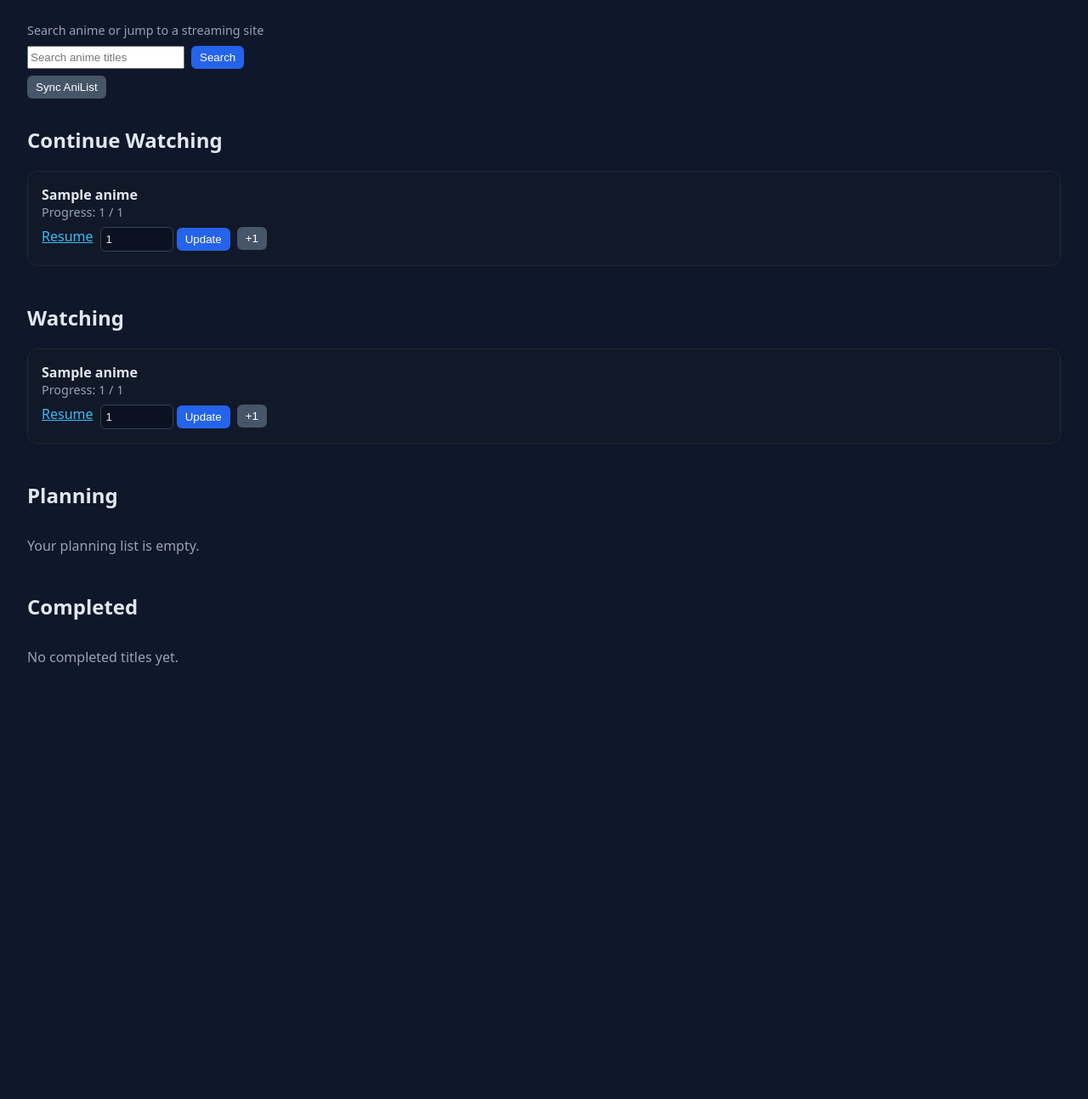
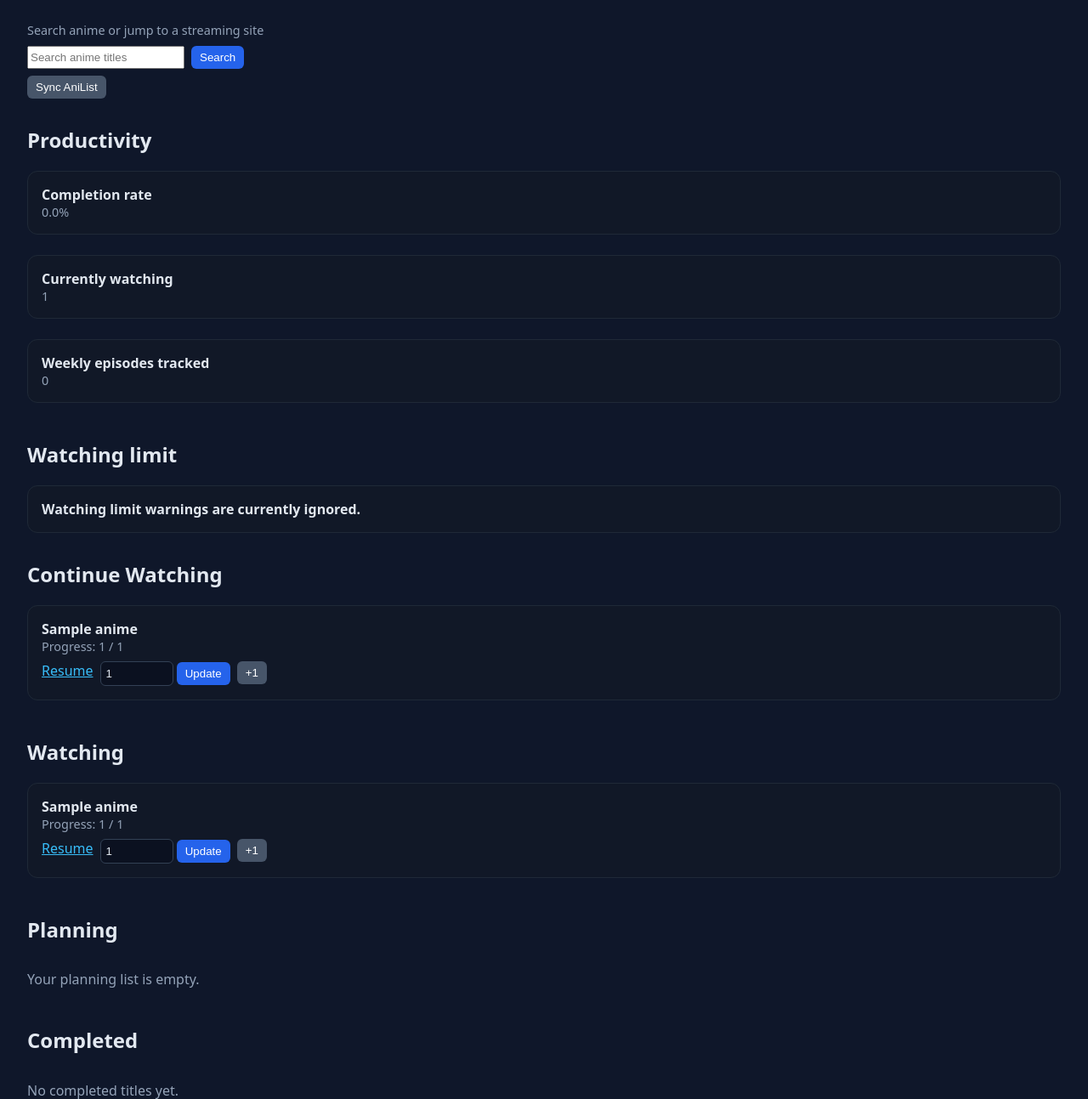
Before and after one commit to J0na555/AniFlow, a Django app: page / in a window 1280 px wide. Shown: the part 135-1428 px from the top of the page at 85% size. Before the commit the page ends 918 px from the top, so only its background shows below. Run offline with Django 4.2, Linux system fonts and the light colour scheme; a user stored in the database is signed in; tables that the repository leaves empty hold one stand-in row (values such as "Sample post"); parts of the project's set-up code (start-up, migrations or seed data) failed here and were passed over; some libraries are stand-ins or nearby versions.

Commit message:
add dashboard stats and watching-limit enforcement

```diff
--- a/apps/anime/urls.py
+++ b/apps/anime/urls.py
@@ -17,5 +17,10 @@ urlpatterns = [
         name="anime_progress",
     ),
     path("sync/", views.sync_list, name="sync_list"),
+    path(
+        "settings/watching-limit/ignore/",
+        views.ignore_watching_limit,
+        name="ignore_watching_limit",
+    ),
     path("search/", views.search_anime, name="anime_search"),
 ]
--- a/apps/anime/views.py
+++ b/apps/anime/views.py
@@ -9,26 +9,43 @@ from django.views.decorators.http import require_POST, require_http_methods
 
 from apps.anime.models import Anime, UserAnime
 from apps.anime.services import apply_progress_update, normalize_tracker_status
+from apps.productivity.services import enable_watching_limit_override
+from apps.productivity.services import get_productivity_stats
+from apps.productivity.services import get_watching_limit_state
 from apps.streaming.models import AnimeStreamingMapping
 from apps.streaming.models import StreamingSource
 from apps.streaming.router import resolve_streaming_route
 from apps.streaming.sources import get_adapter_for_source
-from apps.tracker.services import update_progress
+from apps.tracker.services import update_progress as tracker_update_progress
 from apps.tracker.services import sync_user_list
 
 
-def _build_dashboard_context(user, *, oob: bool = False) -> dict:
+def _build_dashboard_context(
+    user,
+    *,
+    oob: bool = False,
+    watching_limit_error: str = "",
+) -> dict:
     entries = UserAnime.objects.filter(user=user).select_related("anime")
     watching = entries.filter(status="watching").order_by("-updated_at")
     planning = entries.filter(status="planning").order_by(
         "anime__title_english", "anime__title_romaji"
     )
     completed = entries.filter(status="completed").order_by("-updated_at")
+    watching_entries = list(watching)
+    productivity_stats = get_productivity_stats(user, entries=entries)
+    watching_limit = get_watching_limit_state(
+        user,
+        watching_count=len(watching_entries),
+    )
     context = {
         "continue_watching": list(watching[:5]),
-        "watching_entries": list(watching),
+        "watching_entries": watching_entries,
         "planning_entries": list(planning),
         "completed_entries": list(completed),
+        "productivity_stats": productivity_stats,
+        "watching_limit": watching_limit,
+        "watching_limit_error": watching_limit_error,
     }
     if oob:
         context["oob"] = True
@@ -103,7 +120,21 @@ def update_progress(request, anime_id: int):
         return HttpResponseBadRequest("Invalid progress.")
 
     progress = int(raw_progress)
-    tracker_response = update_progress(
+    watching_limit = get_watching_limit_state(request.user)
+    if user_anime.status == "planning" and progress > 0 and watching_limit.reached:
+        warning_message = (
+            "Watching limit reached. Override the limit before starting another title."
+        )
+        if request.headers.get("HX-Request") == "true":
+            context = _build_dashboard_context(
+                request.user,
+                oob=True,
+                watching_limit_error=warning_message,
+            )
+            return render(request, "anime/partials/dashboard_sections.html", context)
+        return HttpResponseBadRequest(warning_message)
+
+    tracker_response = tracker_update_progress(
         request.user, user_anime.anime.tracker_id, progress
     )
     tracker_status = normalize_tracker_status(tracker_response.get("status"))
@@ -124,6 +155,16 @@ def update_progress(request, anime_id: int):
 @require_POST
 def sync_list(request):
     sync_user_list(request.user)
+    if request.headers.get("HX-Request") == "true":
+        context = _build_dashboard_context(request.user, oob=True)
+        return render(request, "anime/partials/dashboard_sections.html", context)
+    return redirect("dashboard")
+
+
+@login_required
+@require_POST
+def ignore_watching_limit(request):
+    enable_watching_limit_override(request.user)
     if request.headers.get("HX-Request") == "true":
         context = _build_dashboard_context(request.user, oob=True)
         return render(request, "anime/partials/dashboard_sections.html", context)
--- /dev/null
+++ b/apps/productivity/services.py
@@ -0,0 +1,105 @@
+from __future__ import annotations
+
+from dataclasses import dataclass
+from datetime import timedelta
+
+from django.db.models import QuerySet, Sum
+from django.db.models.functions import Coalesce
+from django.utils import timezone
+
+from apps.anime.models import UserAnime
+from apps.users.models import UserSettings
+
+
+@dataclass(frozen=True)
+class ProductivityStats:
+    watching_count: int
+    completed_count: int
+    completion_rate: float
+    weekly_episodes: int
+
+
+@dataclass(frozen=True)
+class WatchingLimitState:
+    enabled: bool
+    ignored: bool
+    limit: int
+    watching_count: int
+    reached: bool
+    remaining_slots: int
+
+    @property
+    def message(self) -> str:
+        if not self.enabled:
+            return "Watching limit is disabled."
+        if self.ignored:
+            return "Watching limit warnings are currently ignored."
+        if self.reached:
+            return (
+                f"Watching limit reached ({self.watching_count}/{self.limit}). "
+                "Finish a title or override the limit to start another one."
+            )
+        return f"{self.remaining_slots} watching slot(s) remaining."
+
+
+def _start_of_week():
+    today = timezone.localdate()
+    return today - timedelta(days=today.weekday())
+
+
+def _entries_for_user(user) -> QuerySet[UserAnime]:
+    return UserAnime.objects.filter(user=user)
+
+
+def get_productivity_stats(user, *, entries: QuerySet[UserAnime] | None = None) -> ProductivityStats:
+    base_entries = entries if entries is not None else _entries_for_user(user)
+    watching_count = base_entries.filter(status="watching").count()
+    completed_count = base_entries.filter(status="completed").count()
+    started_count = base_entries.exclude(status="planning").count()
+    completion_rate = round((completed_count / started_count) * 100, 1) if started_count else 0.0
+    weekly_episodes = (
+        base_entries.filter(updated_at__date__gte=_start_of_week())
+        .aggregate(total=Coalesce(Sum("progress"), 0))
+        .get("total", 0)
+    )
+    return ProductivityStats(
+        watching_count=watching_count,
+        completed_count=completed_count,
+        completion_rate=completion_rate,
+        weekly_episodes=int(weekly_episodes or 0),
+    )
+
+
+def get_watching_limit_state(
+    user,
+    *,
+    watching_count: int | None = None,
+    settings: UserSettings | None = None,
+) -> WatchingLimitState:
+    user_settings = settings or UserSettings.objects.get_or_create(user=user)[0]
+    active_watching = (
+        watching_count
+        if watching_count is not None
+        else _entries_for_user(user).filter(status="watching").count()
+    )
+    limit = user_settings.max_watching_limit
+    enabled = limit > 0
+    ignored = user_settings.ignore_watching_limit
+    reached = enabled and not ignored and active_watching >= limit
+    remaining_slots = max(limit - active_watching, 0) if enabled else 0
+    return WatchingLimitState(
+        enabled=enabled,
+        ignored=ignored,
+        limit=limit,
+        watching_count=active_watching,
+        reached=reached,
+        remaining_slots=remaining_slots,
+    )
+
+
+def enable_watching_limit_override(user) -> UserSettings:
+    settings, _ = UserSettings.objects.get_or_create(user=user)
+    if not settings.ignore_watching_limit:
+        settings.ignore_watching_limit = True
+        settings.save(update_fields=["ignore_watching_limit", "updated_at"])
+    return settings
--- a/templates/anime/partials/dashboard_sections.html
+++ b/templates/anime/partials/dashboard_sections.html
@@ -1,3 +1,52 @@
+<div
+  id="productivity-overview"
+  class="section"
+  {% if oob %}hx-swap-oob="true"{% endif %}
+>
+  <h2>Productivity</h2>
+  <div class="list">
+    <div class="card">
+      <strong>Completion rate</strong>
+      <div class="meta">{{ productivity_stats.completion_rate }}%</div>
+    </div>
+    <div class="card">
+      <strong>Currently watching</strong>
+      <div class="meta">{{ productivity_stats.watching_count }}</div>
+    </div>
+    <div class="card">
+      <strong>Weekly episodes tracked</strong>
+      <div class="meta">{{ productivity_stats.weekly_episodes }}</div>
+    </div>
+  </div>
+</div>
+
+<div
+  id="watching-limit-warning"
+  class="section"
+  {% if oob %}hx-swap-oob="true"{% endif %}
+>
+  {% if watching_limit.enabled %}
+    <h2>Watching limit</h2>
+    <div class="card">
+      <strong>{{ watching_limit.message }}</strong>
+      {% if watching_limit_error %}
+        <div class="meta">{{ watching_limit_error }}</div>
+      {% endif %}
+      {% if watching_limit.reached %}
+        <form
+          method="post"
+          hx-post="{% url 'ignore_watching_limit' %}"
+          hx-swap="none"
+          class="actions"
+        >
+          {% csrf_token %}
+          <button type="submit" class="secondary">Override limit warnings</button>
+        </form>
+      {% endif %}
+    </div>
+  {% endif %}
+</div>
+
 <div
   id="continue-watching"
   class="section"
```
